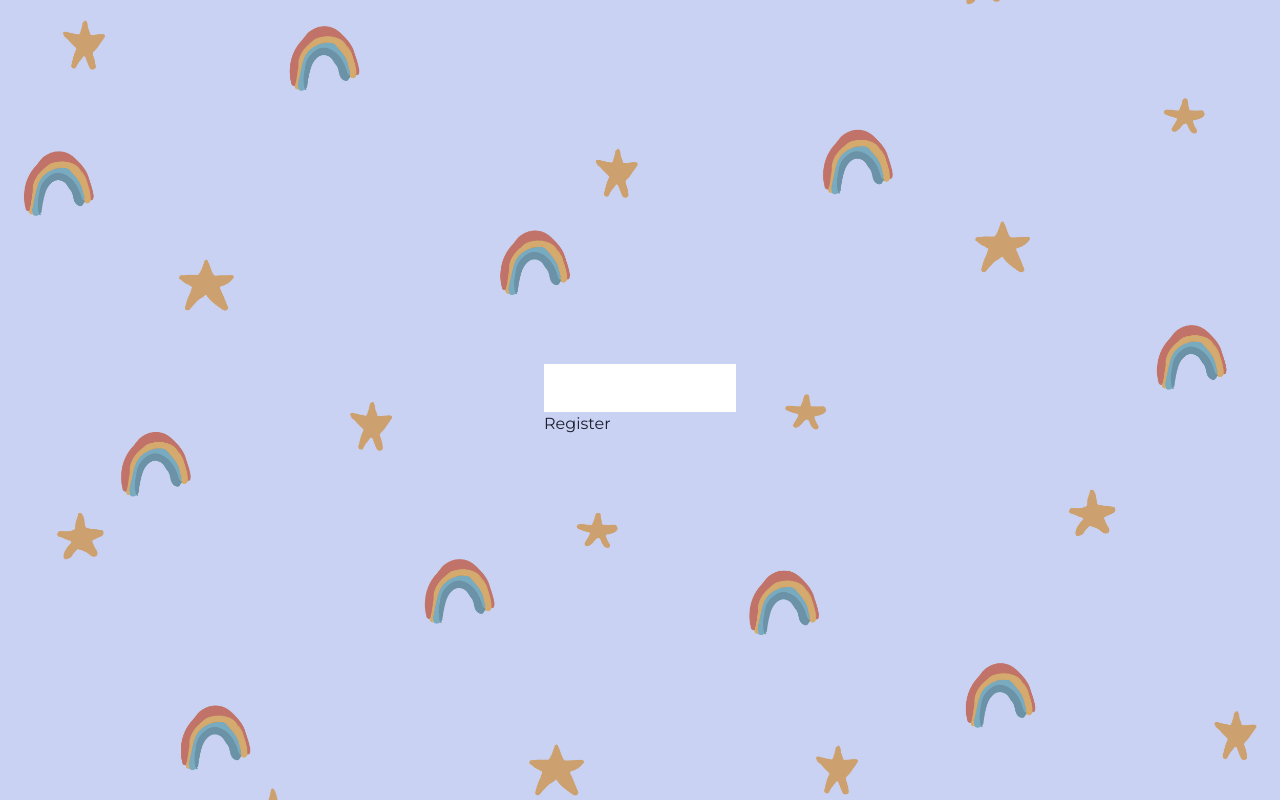
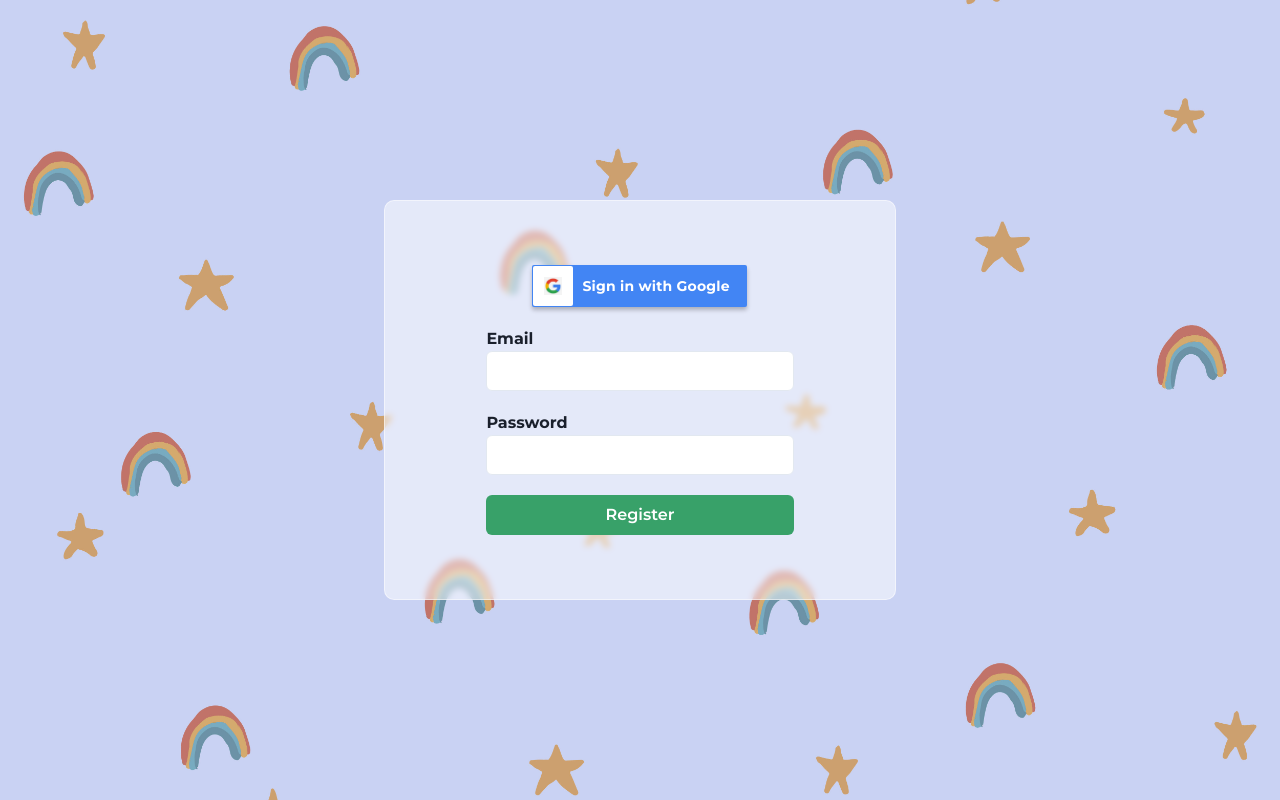
Before and after one commit to joPayWie/fakEcommerce, a React (Vite) app: page /register in a window 1280 px wide. Built offline with nearby package versions, Linux system fonts and the light colour scheme; no server answers.

Commit message:
user authentication working

```diff
--- a/src/App.jsx
+++ b/src/App.jsx
@@ -13,6 +13,12 @@ import { NotFound } from './pages/NotFound'
 import './index.css'
 
 function App() {
+  // SPINNER PARA CHEQUEAR QUE HAYA USUARIO
+  // const isLoading = useContext()
+
+  // if (isLoading) bla bla
+  // else ...
+
   return (
     <>
       <Routes>
--- a/src/pages/auth/Login.jsx
+++ b/src/pages/auth/Login.jsx
@@ -1,35 +1,39 @@
-import { useState } from 'react'
+import { useForm } from 'react-hook-form'
 
-import { Flex, Button, Input } from '@chakra-ui/react'
+import {
+  Flex,
+  Button,
+  Input,
+  FormControl,
+  FormErrorMessage,
+} from '@chakra-ui/react'
 
 import { auth } from '../../firebase/config'
 import { signInWithEmailAndPassword } from 'firebase/auth'
+import { Link, useNavigate } from 'react-router-dom'
 
-import styles from './Login.module.css'
-import google from '../../assets/google.jpg'
+import { GoogleBtn } from './components/GoogleBtn'
+
+import styles from './Auth.module.css'
 
 export const Login = () => {
-  const [userValues, setUserValues] = useState({
-    userEmail: '',
-    userPassword: '',
-  })
+  const {
+    register,
+    handleSubmit,
+    formState: { errors, isDirty, isSubmitting },
+  } = useForm()
 
-  const handleValues = (e) => {
-    setUserValues({
-      ...userValues,
-      [e.target.name]: e.target.value,
-    })
-  }
+  const navigate = useNavigate()
 
-  const onSubmit = async (e) => {
-    e.preventDefault()
+  const signIn = async (userValues) => {
     try {
       const userCredential = await signInWithEmailAndPassword(
         auth,
-        userValues.userEmail,
-        userValues.createUserWithEmailAndPasswordassword
+        userValues.email,
+        userValues.password
       )
       const user = userCredential.user
+      navigate('/')
     } catch (error) {
       const errorCode = error.code
       const errorMessage = error.message
@@ -41,35 +45,61 @@ export const Login = () => {
       justify="center"
       align="center"
       direction="column"
-      w={{ base: '90%', md: '40%' }}
-      h={{ base: '45%', md: '50%' }}
-      py={{ base: '10%', md: '15%' }}
+      minH="fit-content"
+      w={{ base: '90%', md: '50%', lg: '40%' }}
+      p="5%"
     >
-      <form onSubmit={onSubmit} className={styles.authForm}>
-        <div className={styles.googleBtn}>
-          <div className={styles.googleIconWrapper}>
-            <img className={styles.googleIcon} src={google} />
+      <form onSubmit={handleSubmit(signIn)} className={styles.authForm}>
+        <GoogleBtn navigate={navigate} />
+        <FormControl isInvalid={errors.email}>
+          <div>
+            <label>Email</label>
+            <Input
+              bgColor="white"
+              {...register('email', {
+                required: 'Please complete this field',
+                pattern: {
+                  value: /^[a-zA-Z0-9._%+-]+@[a-zA-Z0-9.-]+\.[a-zA-Z]{2,}$/,
+                  message: 'Please enter a valid email',
+                },
+              })}
+            />
           </div>
-          <p className={styles.googleBtnText}>
-            <b>Sign in with Google</b>
-          </p>
+          <FormErrorMessage>{errors.email?.message}</FormErrorMessage>
+        </FormControl>
+
+        <div>
+          <FormControl isInvalid={errors.password}>
+            <label>Password</label>
+            <Input
+              bgColor="white"
+              type="password"
+              {...register('password', {
+                required: 'Please complete this field',
+                minLength: {
+                  value: 6,
+                  message: 'Please enter a password with 6 characters',
+                },
+              })}
+            />
+            <FormErrorMessage>{errors.password?.message}</FormErrorMessage>
+          </FormControl>
         </div>
-        <div>
-          <label>Email</label>
-          <Input type="email" name="userEmail" bgColor="white" />
-        </div>
-        <div>
-          <label>Password</label>
-          <Input type="password" name="userPassword" bgColor="white" />
-        </div>
-        <Button type="submit" colorScheme="green">
+        <Button
+          type="submit"
+          isLoading={isSubmitting}
+          colorScheme="green"
+          isDisabled={!isDirty}
+        >
           Login
         </Button>
-        <div>
+        <div style={{ textAlign: 'center' }}>
           <label style={{ fontWeight: '400' }}>
             Don't have an account yet?
           </label>
           <Button
+            as={Link}
+            to="/register"
             bgColor="transparent"
             ml="2px"
             _hover={{ textDecoration: 'underline' }}
--- a/src/pages/auth/Register.jsx
+++ b/src/pages/auth/Register.jsx
@@ -1,47 +1,104 @@
-import { useState } from 'react'
+import {
+  Flex,
+  FormControl,
+  Input,
+  FormErrorMessage,
+  Button,
+} from '@chakra-ui/react'
+
+import { useForm } from 'react-hook-form'
+import { useNavigate } from 'react-router-dom'
 
 import { auth } from '../../firebase/config'
 import { createUserWithEmailAndPassword } from 'firebase/auth'
 
+import { GoogleBtn } from './components/GoogleBtn'
+
+import styles from './Auth.module.css'
+
 export const Register = () => {
-  const [userValues, setUserValues] = useState({
-    userEmail: '',
-    userPassword: '',
-  })
+  const {
+    register,
+    handleSubmit,
+    formState: { errors, isDirty, isSubmitting },
+  } = useForm()
 
-  const handleValues = (e) => {
-    setUserValues({
-      ...userValues,
-      [e.target.name]: e.target.value,
-    })
-  }
+  const navigate = useNavigate()
 
-  const onSubmit = async (e) => {
-    e.preventDefault()
+  const createNewAccount = async (userValues) => {
     try {
       const userCredential = await createUserWithEmailAndPassword(
         auth,
-        userValues.userEmail,
-        userValues.createUserWithEmailAndPasswordassword
+        userValues.email,
+        userValues.password
       )
       const user = userCredential.user
-      return user
+      navigate('/')
+      // acá vendría la función de settear el user (traída de UseContext)
     } catch (error) {
+      // mostrarle error al user!!
       const errorCode = error.code
       console.log(errorCode)
       const errorMessage = error.message
       console.log(errorMessage)
     }
   }
+
   return (
-    <form onSubmit={onSubmit}>
-      <div>
-        <input type="email" name="userEmail" onChange={handleValues} />
-      </div>
-      <div>
-        <input type="password" name="userPassword" onChange={handleValues} />
-      </div>
-      <button type="submit">Register</button>
-    </form>
+    <Flex
+      className={styles.glassForm}
+      justify="center"
+      align="center"
+      direction="column"
+      minH="fit-content"
+      w={{ base: '90%', md: '40%' }}
+      p="5%"
+    >
+      <form
+        onSubmit={handleSubmit(createNewAccount)}
+        className={styles.authForm}
+      >
+        <GoogleBtn navigate={navigate} />
+        <FormControl isInvalid={errors.email}>
+          <label>Email</label>
+          <Input
+            bgColor="white"
+            {...register('email', {
+              required: 'Please complete this field',
+              pattern: {
+                value: /^[a-zA-Z0-9._%+-]+@[a-zA-Z0-9.-]+\.[a-zA-Z]{2,}$/,
+                message: 'Please enter a valid email',
+              },
+            })}
+          />
+          <FormErrorMessage>{errors.email?.message}</FormErrorMessage>
+        </FormControl>
+        <div>
+          <FormControl isInvalid={errors.password}>
+            <label>Password</label>
+            <Input
+              bgColor="white"
+              type="password"
+              {...register('password', {
+                required: 'Please complete this field',
+                minLength: {
+                  value: 6,
+                  message: 'Please enter a password with 6 characters',
+                },
+              })}
+            />
+            <FormErrorMessage>{errors.password?.message}</FormErrorMessage>
+          </FormControl>
+        </div>
+        <Button
+          type="submit"
+          isLoading={isSubmitting}
+          colorScheme="green"
+          isDisabled={!isDirty}
+        >
+          Register
+        </Button>
+      </form>
+    </Flex>
   )
 }
--- /dev/null
+++ b/src/pages/auth/components/GoogleBtn.jsx
@@ -0,0 +1,48 @@
+import { useState } from 'react'
+import { GoogleAuthProvider, signInWithPopup } from 'firebase/auth'
+import { Spinner } from '@chakra-ui/react'
+
+import { auth } from '../../../firebase/config'
+
+import styles from './GoogleBtn.module.css'
+
+import google from '../../../assets/google.jpg'
+
+const provider = new GoogleAuthProvider()
+
+export const GoogleBtn = ({ navigate }) => {
+  const [isLoading, setIsLoading] = useState(false)
+
+  const loginWithGoogle = () => {
+    setIsLoading(true)
+    signInWithPopup(auth, provider)
+      .then((result) => {
+        setIsLoading(false)
+        const user = result.user
+        // acá vendría el setter para el user context
+        // routing al inicio (NAVIGATE de react-router-dom)
+        navigate('/')
+      })
+      .catch((error) => {
+        setIsLoading(false)
+        const errorCode = error.code
+        const errorMessage = error.message
+        const email = error.customData.email
+      })
+  }
+
+  return (
+    <div onClick={loginWithGoogle} className={styles.googleBtn}>
+      <div className={styles.googleIconWrapper}>
+        <img className={styles.googleIcon} src={google} />
+      </div>
+      {isLoading ? (
+        <Spinner className={styles.googleSpinner} />
+      ) : (
+        <p className={styles.googleBtnText}>
+          <b>Sign in with Google</b>
+        </p>
+      )}
+    </div>
+  )
+}
--- /dev/null
+++ b/src/pages/auth/components/GoogleBtn.module.css
@@ -0,0 +1,49 @@
+.googleBtn {
+  align-self: center;
+  width: 215px;
+  height: 42px;
+  background-color: #4285f4;
+  border-radius: 2px;
+  box-shadow: 0 3px 4px 0 rgba(0, 0, 0, 0.25);
+  cursor: pointer;
+}
+
+.googleIconWrapper {
+  position: absolute;
+  margin-top: 1px;
+  margin-left: 1px;
+  width: 40px;
+  height: 40px;
+  border-radius: 2px;
+  background-color: white;
+}
+
+.googleIcon {
+  position: absolute;
+  margin-top: 11px;
+  margin-left: 11px;
+  width: 18px;
+  height: 18px;
+}
+
+.googleBtnText {
+  margin: 11px 0 0 50px;
+  color: white;
+  font-size: 14px;
+  letter-spacing: 0.2px;
+  padding-right: 3%;
+}
+
+.googleSpinner {
+  margin: 11px 0 0 100px;
+  color: white;
+  font-size: 14px;
+}
+
+.googleBtn:hover {
+  box-shadow: 0 0 6px #1669f2;
+}
+
+.googleBtn:active {
+  background: #1669f2;
+}
```
Also changed, not shown: src/context/UserContext.jsx (+7 -5 lines), src/services/auth.js (+0 -23 lines), src/pages/auth/Auth.module.css (renamed from src/pages/auth/Login.module.css).
